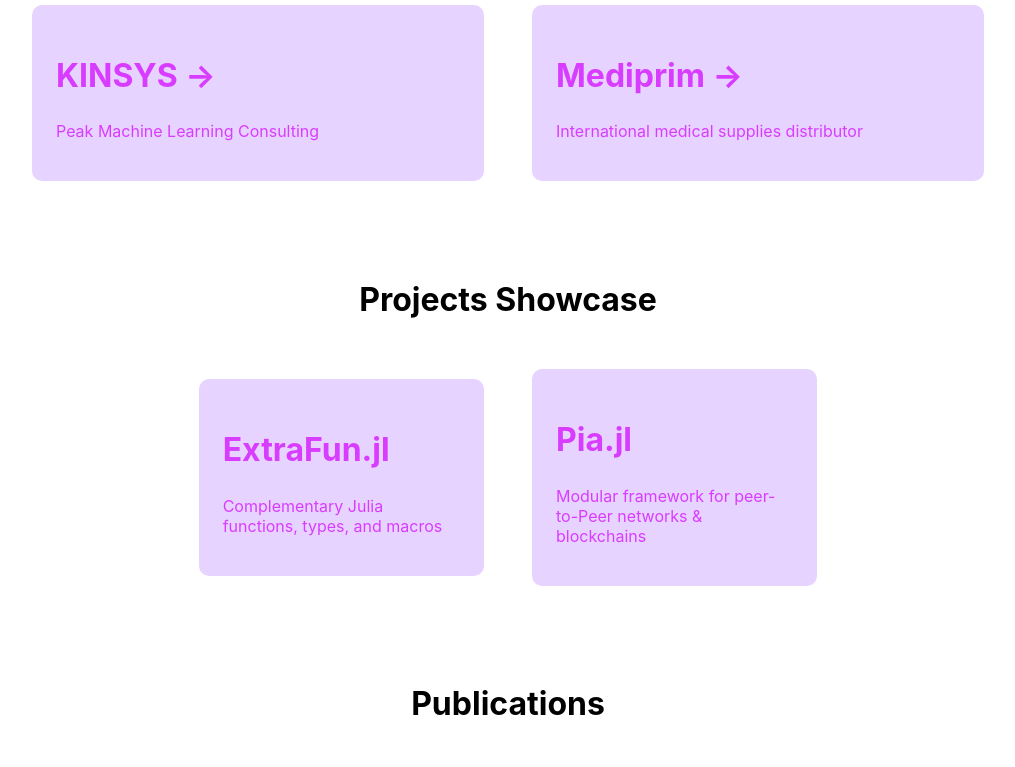
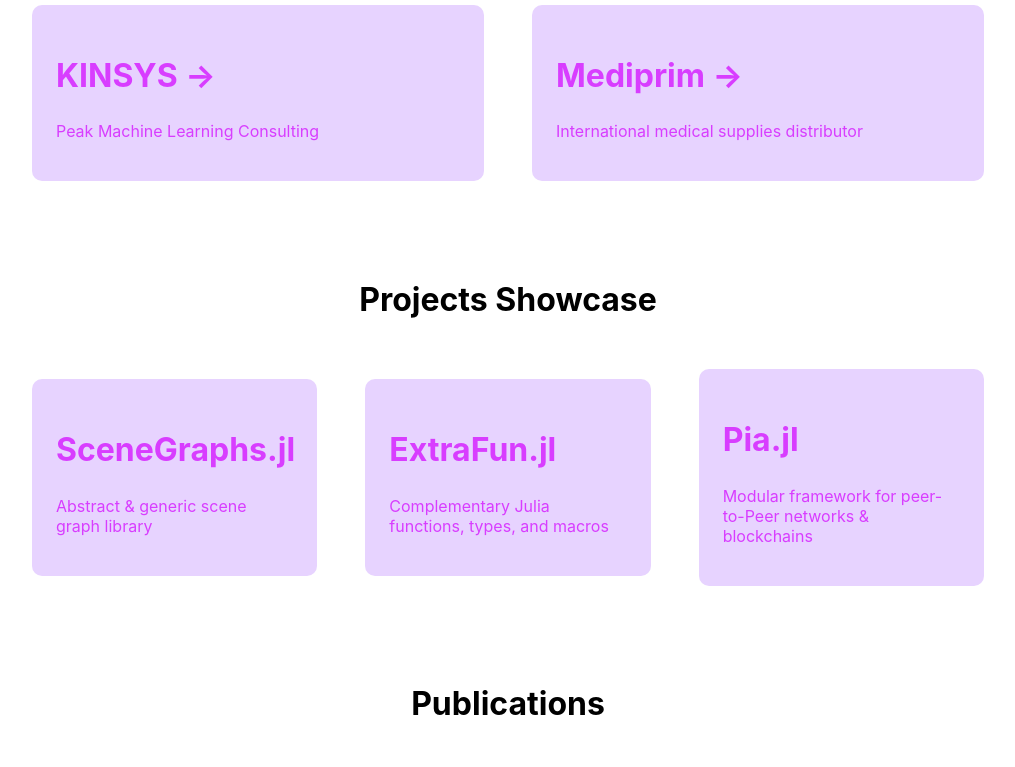
Before and after one commit to Kiruse/kiruse.dev, a Next.js app: page / in a window 1280 px wide. Shown: the part 526-1293 px from the top of the page, without its empty margins (132-1147 px from the left). Built offline with nearby package versions, Linux system fonts and the light colour scheme.

Commit message:
Added link to SceneGraphs.jl project

```diff
--- a/pages/index.js
+++ b/pages/index.js
@@ -65,6 +65,11 @@ export default function Home() {
                 <section>
                     <h2>Projects Showcase</h2>
                     <Grid classes={[styles.content]} columns={3}>
+                        <Card link="https://github.com/Kirusifix/SceneGraphs.jl" {...cardAttrs}>
+                            <h2>SceneGraphs.jl</h2>
+                            <p>Abstract &amp; generic scene graph library</p>
+                        </Card>
+
                         <Card link="https://github.com/Kirusifix/ExtraFun.jl" {...cardAttrs}>
                             <h2>ExtraFun.jl</h2>
                             <p>Complementary Julia functions, types, and macros</p>
```
